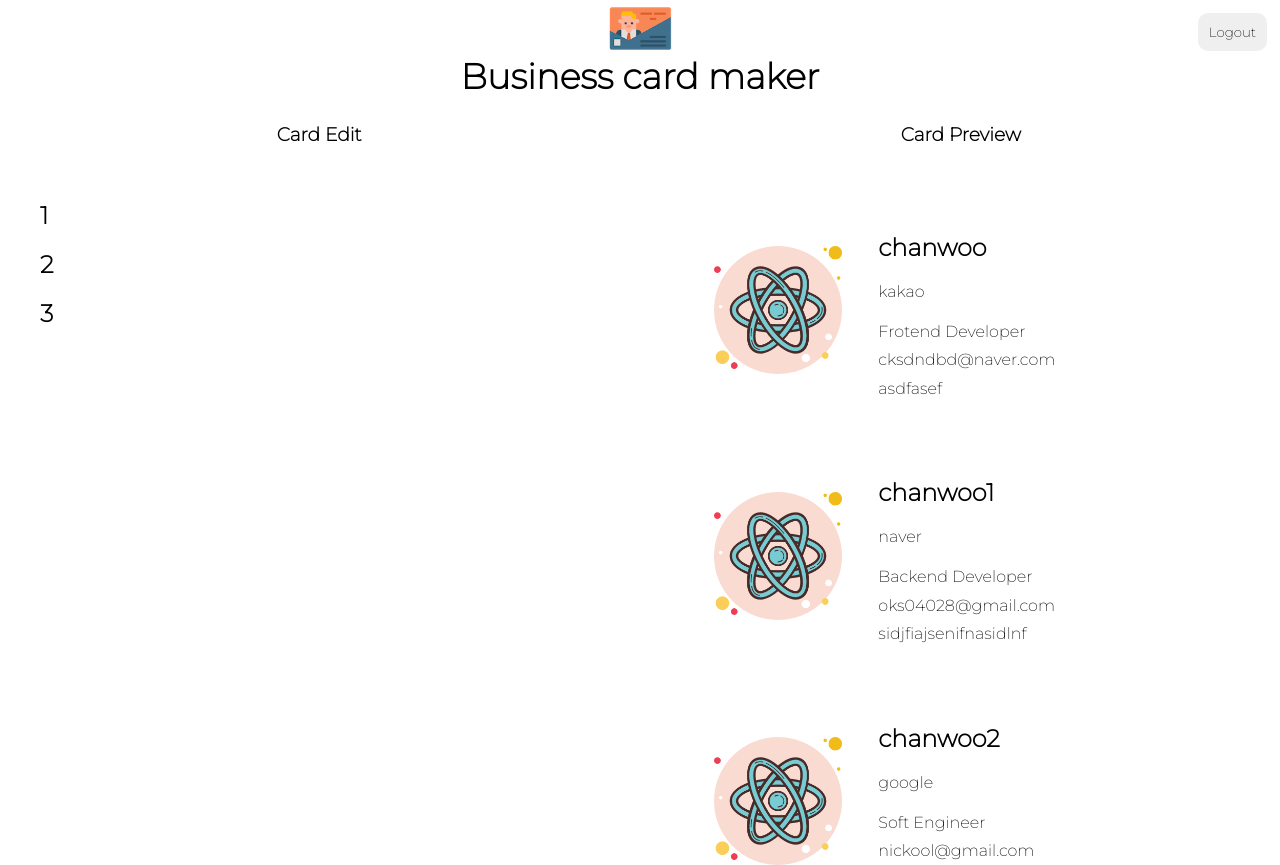
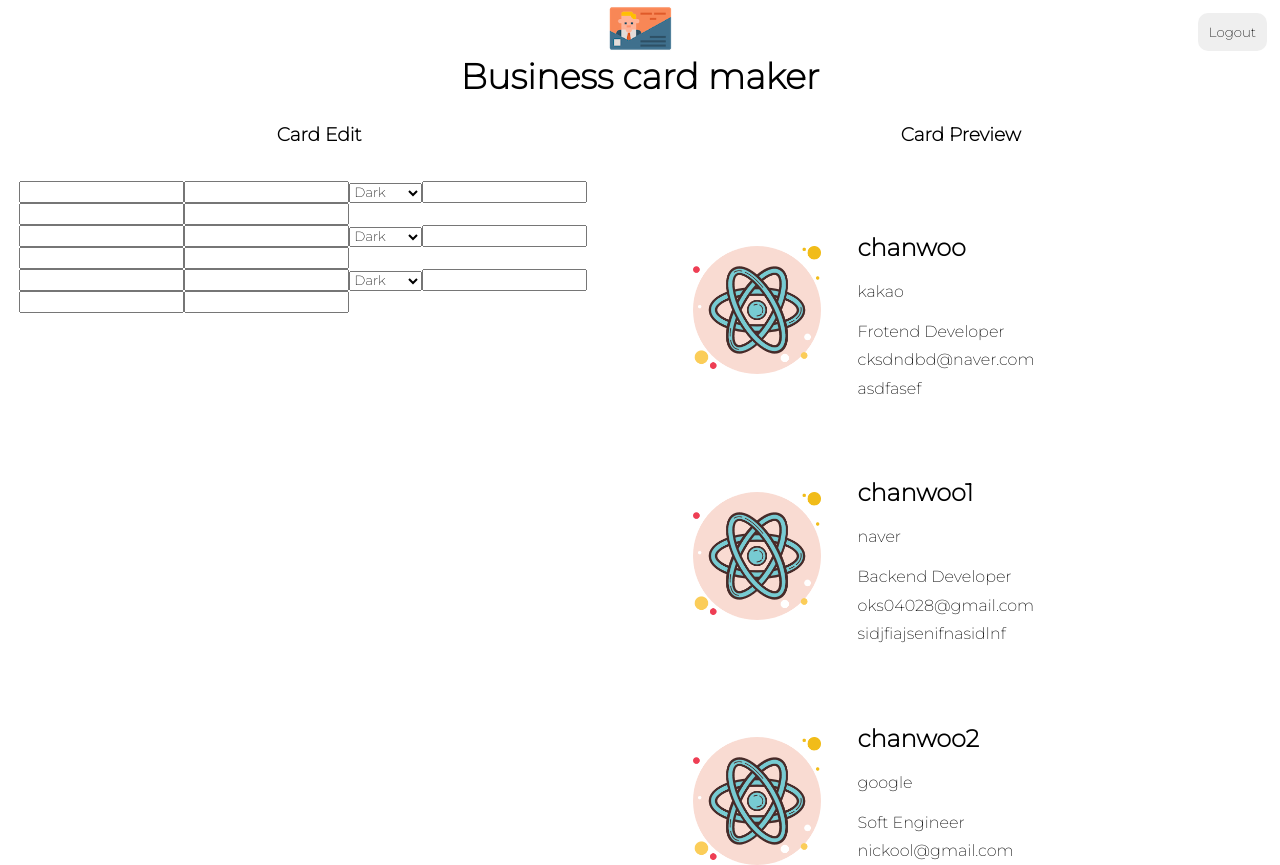
Before and after one commit to chanwoo95/Practice-all, a React (Create React App) app in the folder react-card-maker/: page /maker in a window 1280 px wide. Shown: the top 865 px of the page. Built offline with nearby package versions, Linux system fonts and the light colour scheme; no server answers; sample sign-in values are in the browser's storage.

Commit message:
card edit

```diff
--- a/react-card-maker/src/components/card_edit_form/card_edit_form.jsx
+++ b/react-card-maker/src/components/card_edit_form/card_edit_form.jsx
@@ -1,7 +1,21 @@
 import React from "react";
+import styles from "./card_edit_form.module.css";
 
 function CardEditForm({ card }) {
-  return <h2>{card.id}</h2>;
+  return (
+    <form>
+      <input type="text" className={styles.name} />
+      <input type="text" className={styles.company} />
+      <select name="colors" id="">
+        <option value="dark">Dark</option>
+        <option value="pink">Pink</option>
+        <option value="colorful">Colorful</option>
+      </select>
+      <input type="text" className={styles.job} />
+      <input type="text" className={styles.email} />
+      <input type="text" className={styles.message} />
+    </form>
+  );
 }
 
 export default CardEditForm;
--- a/react-card-maker/src/components/preview/preview.module.css
+++ b/react-card-maker/src/components/preview/preview.module.css
@@ -1,4 +1,8 @@
 @value makerWhite from '../../common/colors.css';
+
+ul {
+  padding: 0 1.2em;
+}
 
 .preview {
   display: flex;
```
Also changed, not shown: react-card-maker/src/components/card_edit_form/card_edit_form.module.css (added).
